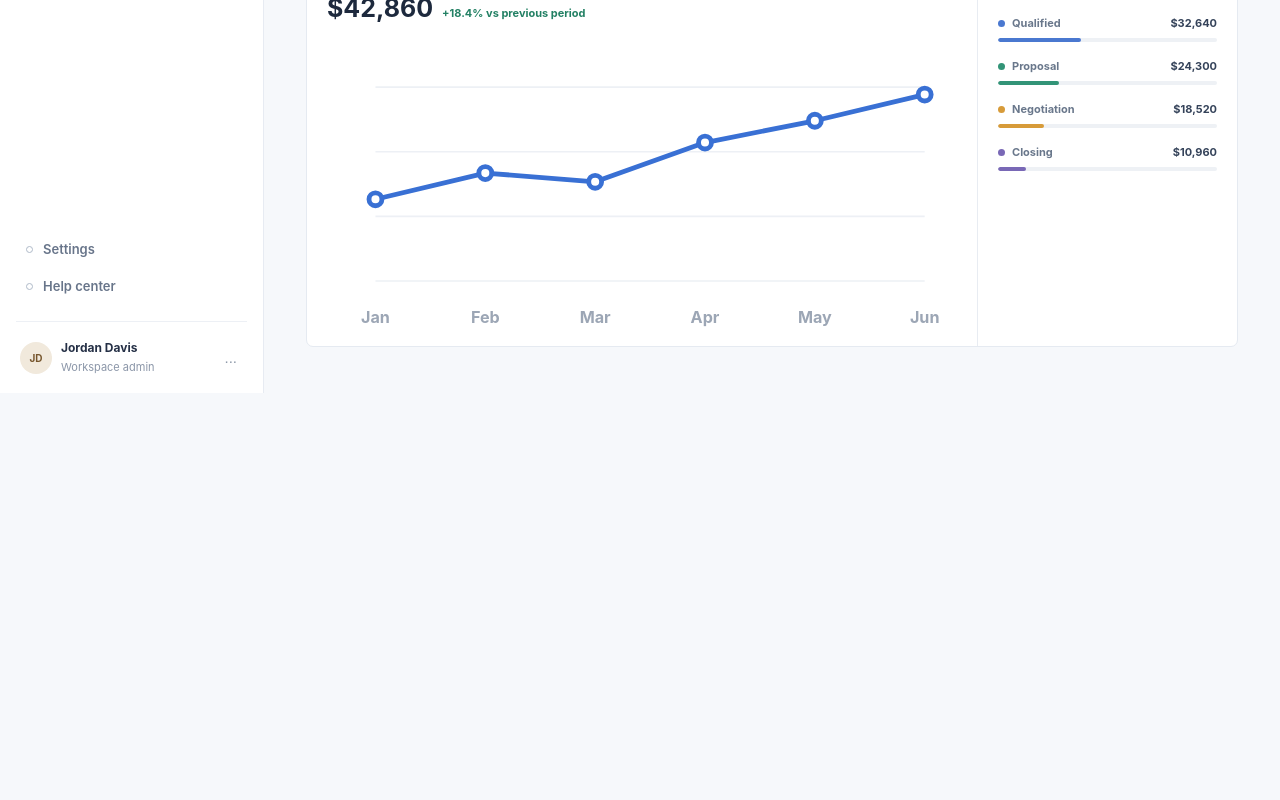
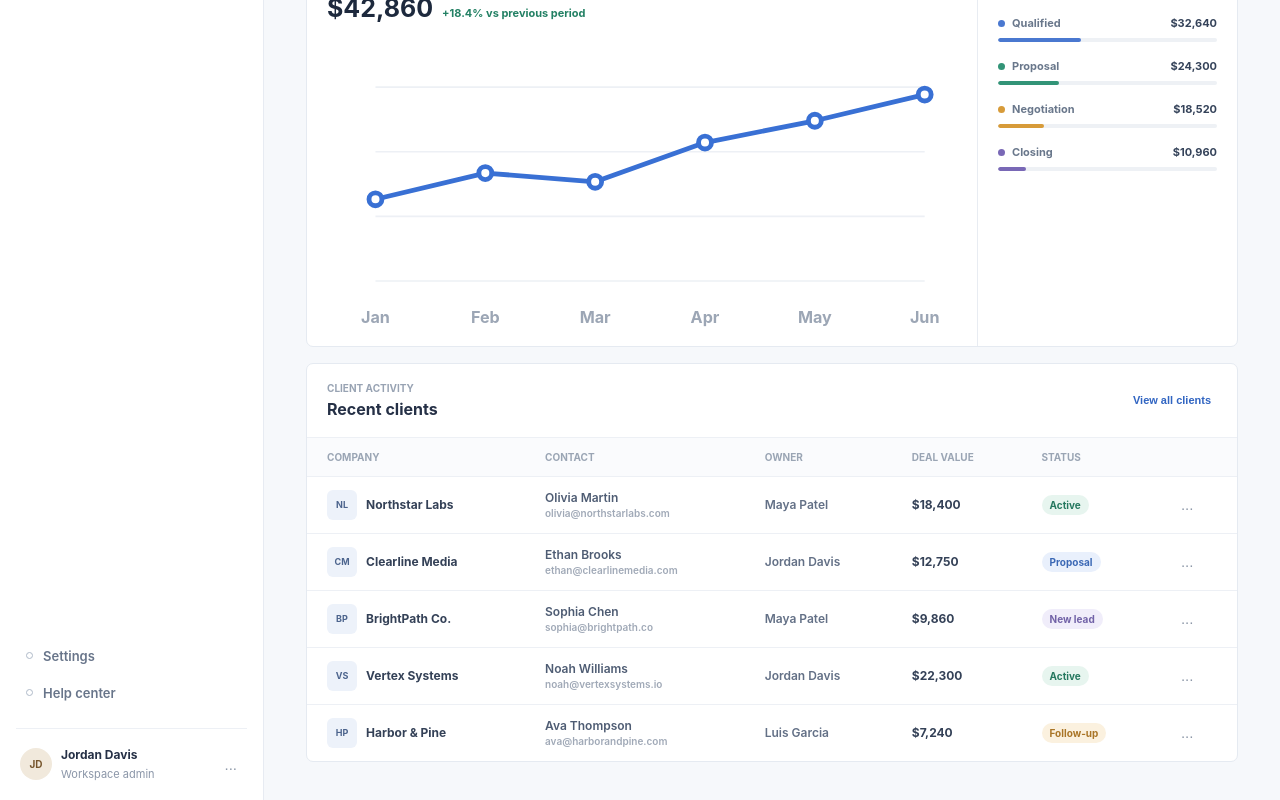
Before and after one commit to 13sanni/ClientFlowCRM, a React (Vite) app in the folder clientflow-crm/: page / in a window 1280 px wide. Shown: the part 407-1207 px from the top of the page. Before the commit the page ends 800 px from the top, so only its background shows below. Built offline with nearby package versions, Linux system fonts and the light colour scheme.

Commit message:
Add RecentClients component and integrate it into the main application

```diff
--- a/clientflow-crm/src/App.css
+++ b/clientflow-crm/src/App.css
@@ -340,6 +340,154 @@
 .pipeline-stage__dot--violet,
 .pipeline-stage__progress--violet {
   background: #7968b6;
+}
+
+.clients-panel {
+  margin-top: 16px;
+  border: 1px solid #e5eaf1;
+  border-radius: 7px;
+  background: #ffffff;
+}
+
+.clients-panel__heading {
+  display: flex;
+  align-items: center;
+  justify-content: space-between;
+  gap: 12px;
+  padding: 18px 20px;
+}
+
+.clients-panel__heading h2 {
+  margin: 5px 0 0;
+  color: #253046;
+  font-size: 16px;
+  font-weight: 700;
+  letter-spacing: 0;
+}
+
+.clients-panel__view-all {
+  border: 0;
+  background: transparent;
+  color: #3165c2;
+  cursor: pointer;
+  font-size: 11px;
+  font-weight: 700;
+}
+
+.clients-panel__view-all:hover {
+  color: #214f9f;
+}
+
+.clients-table-wrap {
+  overflow-x: auto;
+}
+
+.clients-table {
+  width: 100%;
+  min-width: 740px;
+  border-collapse: collapse;
+  text-align: left;
+}
+
+.clients-table th,
+.clients-table td {
+  border-top: 1px solid #edf0f5;
+  padding: 13px 20px;
+}
+
+.clients-table th {
+  background: #fafbfd;
+  color: #9aa5b4;
+  font-size: 10px;
+  font-weight: 700;
+  letter-spacing: 0;
+  text-transform: uppercase;
+}
+
+.clients-table td {
+  color: #637086;
+  font-size: 12px;
+  font-weight: 600;
+  white-space: nowrap;
+}
+
+.client-company,
+.client-contact {
+  display: flex;
+}
+
+.client-company {
+  align-items: center;
+  gap: 9px;
+  color: #344157;
+  font-weight: 700;
+}
+
+.client-company__avatar {
+  display: grid;
+  width: 30px;
+  height: 30px;
+  flex-shrink: 0;
+  place-items: center;
+  border-radius: 6px;
+  background: #edf2fa;
+  color: #4c648d;
+  font-size: 9px;
+  font-weight: 700;
+}
+
+.client-contact {
+  flex-direction: column;
+  gap: 2px;
+  color: #4e5c73;
+}
+
+.client-contact small {
+  color: #a0a9b7;
+  font-size: 10px;
+  font-weight: 600;
+}
+
+.clients-table__value {
+  color: #344157 !important;
+  font-weight: 700 !important;
+}
+
+.client-status {
+  display: inline-flex;
+  border-radius: 12px;
+  padding: 4px 8px;
+  font-size: 10px;
+  font-weight: 700;
+}
+
+.client-status--green {
+  background: #e7f5ef;
+  color: #25785f;
+}
+
+.client-status--blue {
+  background: #e9f0fc;
+  color: #3b68b5;
+}
+
+.client-status--violet {
+  background: #f0edfa;
+  color: #7162a7;
+}
+
+.client-status--amber {
+  background: #fbf1df;
+  color: #a97527;
+}
+
+.clients-table__action {
+  border: 0;
+  background: transparent;
+  color: #8d98a8;
+  cursor: pointer;
+  font-size: 15px;
+  line-height: 1;
 }
 
 .sidebar__brand-name {
--- a/clientflow-crm/src/App.jsx
+++ b/clientflow-crm/src/App.jsx
@@ -1,6 +1,7 @@
 import { useState } from 'react'
 import './App.css'
 import MetricCard from './components/dashboard/MetricCard'
+import RecentClients from './components/dashboard/RecentClients'
 import RevenueOverview from './components/dashboard/RevenueOverview'
 import Sidebar from './components/layout/Sidebar'
 import Topbar from './components/layout/Topbar'
@@ -29,6 +30,7 @@ function App() {
             ))}
           </section>
           <RevenueOverview />
+          <RecentClients />
         </main>
       </div>
     </div>
--- /dev/null
+++ b/clientflow-crm/src/components/dashboard/RecentClients.jsx
@@ -0,0 +1,115 @@
+const clients = [
+  {
+    company: 'Northstar Labs',
+    contact: 'Olivia Martin',
+    email: 'olivia@northstarlabs.com',
+    initials: 'NL',
+    owner: 'Maya Patel',
+    value: '$18,400',
+    status: 'Active',
+    tone: 'green',
+  },
+  {
+    company: 'Clearline Media',
+    contact: 'Ethan Brooks',
+    email: 'ethan@clearlinemedia.com',
+    initials: 'CM',
+    owner: 'Jordan Davis',
+    value: '$12,750',
+    status: 'Proposal',
+    tone: 'blue',
+  },
+  {
+    company: 'BrightPath Co.',
+    contact: 'Sophia Chen',
+    email: 'sophia@brightpath.co',
+    initials: 'BP',
+    owner: 'Maya Patel',
+    value: '$9,860',
+    status: 'New lead',
+    tone: 'violet',
+  },
+  {
+    company: 'Vertex Systems',
+    contact: 'Noah Williams',
+    email: 'noah@vertexsystems.io',
+    initials: 'VS',
+    owner: 'Jordan Davis',
+    value: '$22,300',
+    status: 'Active',
+    tone: 'green',
+  },
+  {
+    company: 'Harbor & Pine',
+    contact: 'Ava Thompson',
+    email: 'ava@harborandpine.com',
+    initials: 'HP',
+    owner: 'Luis Garcia',
+    value: '$7,240',
+    status: 'Follow-up',
+    tone: 'amber',
+  },
+]
+
+function RecentClients() {
+  return (
+    <section className="clients-panel" aria-labelledby="recent-clients-title">
+      <div className="clients-panel__heading">
+        <div>
+          <p className="panel-heading__eyebrow">Client activity</p>
+          <h2 id="recent-clients-title">Recent clients</h2>
+        </div>
+        <button className="clients-panel__view-all" type="button">
+          View all clients
+        </button>
+      </div>
+
+      <div className="clients-table-wrap">
+        <table className="clients-table">
+          <thead>
+            <tr>
+              <th>Company</th>
+              <th>Contact</th>
+              <th>Owner</th>
+              <th>Deal value</th>
+              <th>Status</th>
+              <th>
+                <span className="sr-only">Actions</span>
+              </th>
+            </tr>
+          </thead>
+          <tbody>
+            {clients.map((client) => (
+              <tr key={client.company}>
+                <td>
+                  <div className="client-company">
+                    <span className="client-company__avatar">{client.initials}</span>
+                    <span>{client.company}</span>
+                  </div>
+                </td>
+                <td>
+                  <div className="client-contact">
+                    <span>{client.contact}</span>
+                    <small>{client.email}</small>
+                  </div>
+                </td>
+                <td>{client.owner}</td>
+                <td className="clients-table__value">{client.value}</td>
+                <td>
+                  <span className={`client-status client-status--${client.tone}`}>{client.status}</span>
+                </td>
+                <td>
+                  <button className="clients-table__action" type="button" aria-label={`Open ${client.company}`}>
+                    ...
+                  </button>
+                </td>
+              </tr>
+            ))}
+          </tbody>
+        </table>
+      </div>
+    </section>
+  )
+}
+
+export default RecentClients
```
